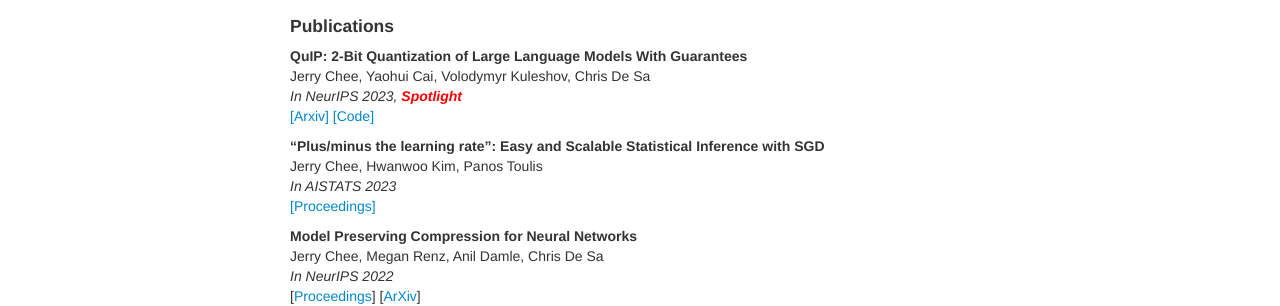
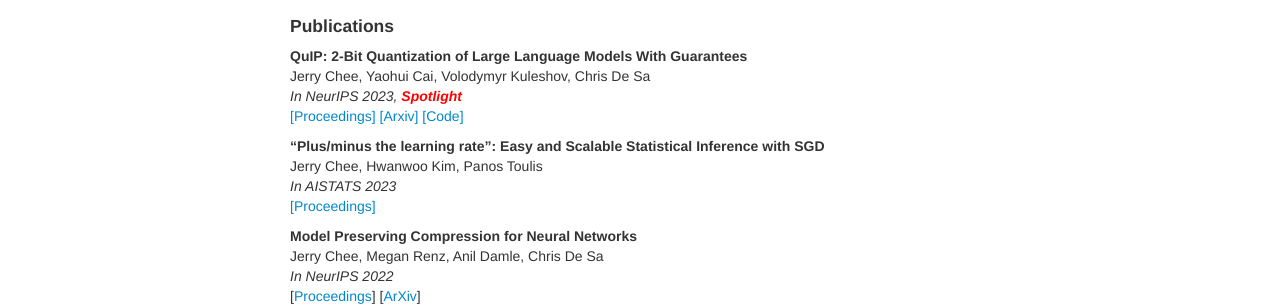
Before and after one commit to jerry-chee/jerry-chee.github.io, a Jekyll site: the page built from index.md, in a window 1280 px wide. Shown: the part 770-1076 px from the top of the page. Built offline with Jekyll 4.4.1, drawn with Linux system fonts in a browser that asks for light colours.

Commit message:
update 1-5-24

```diff
--- a/index.md
+++ b/index.md
@@ -37,7 +37,7 @@ I graduated from the University of Chicago in 2017 with a degree in Computationa
 **QuIP: 2-Bit Quantization of Large Language Models With Guarantees**\\
 Jerry Chee, Yaohui Cai, Volodymyr Kuleshov, Chris De Sa\\
 *In NeurIPS 2023, **<span style="color: red">Spotlight</span>***\\
-[[Arxiv]](https://arxiv.org/pdf/2307.13304.pdf) [[Code]](https://github.com/jerry-chee/QuIP)
+[[Proceedings]](https://openreview.net/pdf?id=xrk9g5vcXR) [[Arxiv]](https://arxiv.org/pdf/2307.13304.pdf) [[Code]](https://github.com/jerry-chee/QuIP)
 
 **"Plus/minus the learning rate": Easy and Scalable Statistical Inference with SGD**\\
 Jerry Chee, Hwanwoo Kim, Panos Toulis\\
```
Also changed, not shown: 1 other file.
